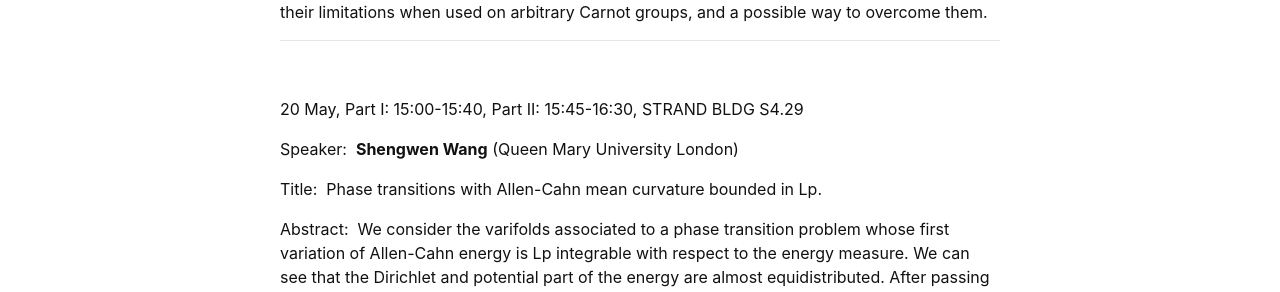
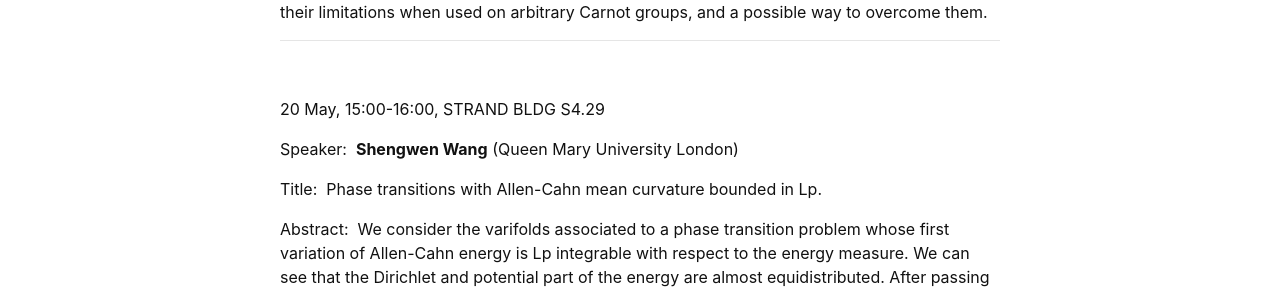
Before and after one commit to kcl-geometry-seminar/kcl-geometry-seminar.github.io, a Jekyll site: the page built from pages/index.md, in a window 1280 px wide. Shown: the part 994-1286 px from the top of the page. Built offline with Jekyll 4.4.1, drawn with Linux system fonts in a browser that asks for light colours; a script that is not in the unit is left out.

Commit message:
Update index.md

```diff
--- a/pages/index.md
+++ b/pages/index.md
@@ -54,7 +54,7 @@ Abstract:&nbsp; On subRiemannian manifolds, the de Rham complex is not the ideal
 <br />
 
 
-20 May, Part I: 15:00-15:40, Part II: 15:45-16:30, STRAND BLDG S4.29
+20 May, 15:00-16:00, STRAND BLDG S4.29
 
 Speaker:&nbsp; **Shengwen Wang** (Queen Mary University London)
 
```
